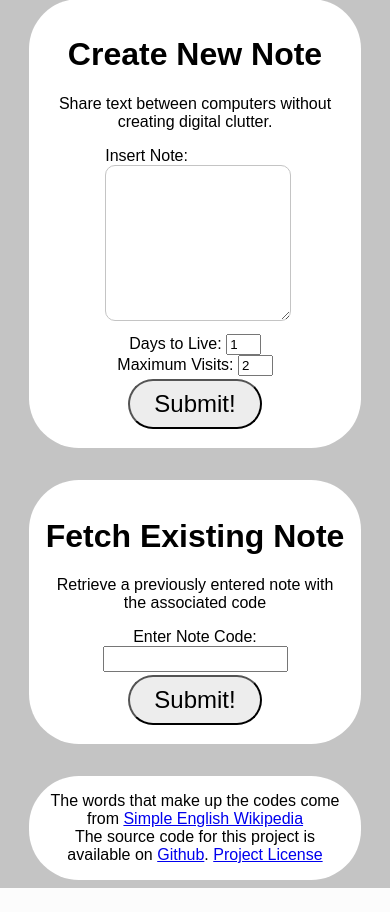
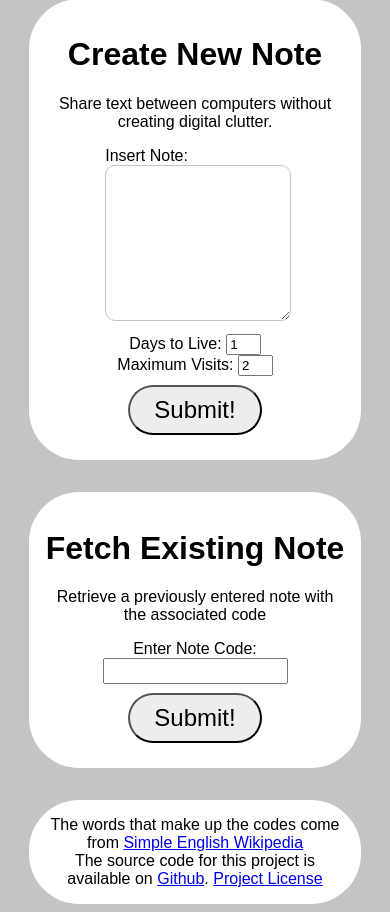
Before and after one commit to lkellar/shelf, a Flask app: page /?find=failed in a window 390 px wide. Shown: the part 109-1021 px from the top of the page. Before the commit the page ends 997 px from the top, so only its background shows below. Run offline with Flask 2, Linux system fonts and the light colour scheme.

Commit message:
adjusted style.css

```diff
--- a/static/style.css
+++ b/static/style.css
@@ -58,19 +58,6 @@ input[type="number"] {
     width: 5em;
 }
 
-@media only screen and (max-width: 800px) {
-    main, .surround, nav, footer {
-        width: 80%;
-    }
-
-    #controls {
-        flex-flow: column;
-    }
-
-    input[type="number"] {
-        width: 2em;
-    }
-}
 nav {
     background: #FFFFFF;
     padding: 1em;
@@ -119,3 +106,21 @@ nav a::after {
 input[name="note_id"] {
     min-height: 1.5em;
 }
+
+@media only screen and (max-width: 800px) {
+    main, .surround, nav, footer {
+        width: 80%;
+    }
+
+    #controls {
+        flex-flow: column;
+    }
+
+    input[type="number"] {
+        width: 2em;
+    }
+
+    button {
+        margin: 3% auto;
+    }
+}
```
